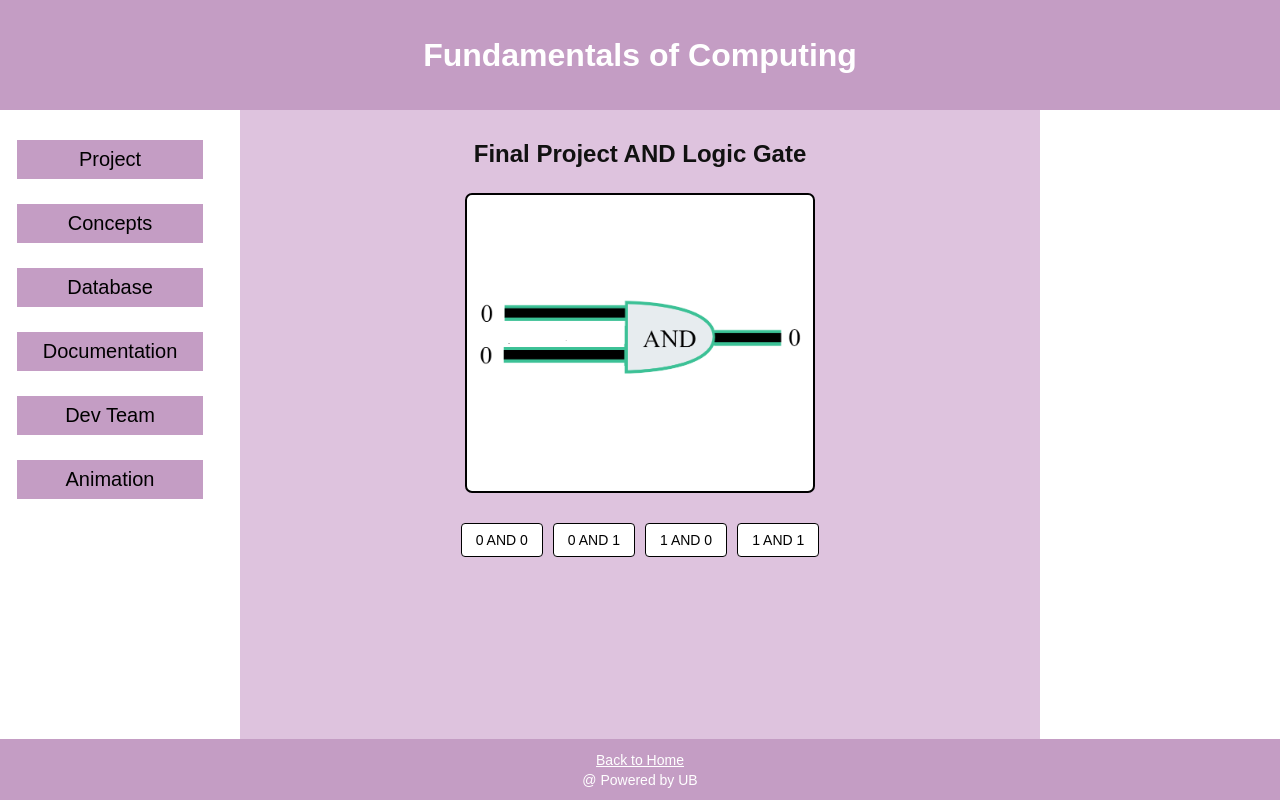
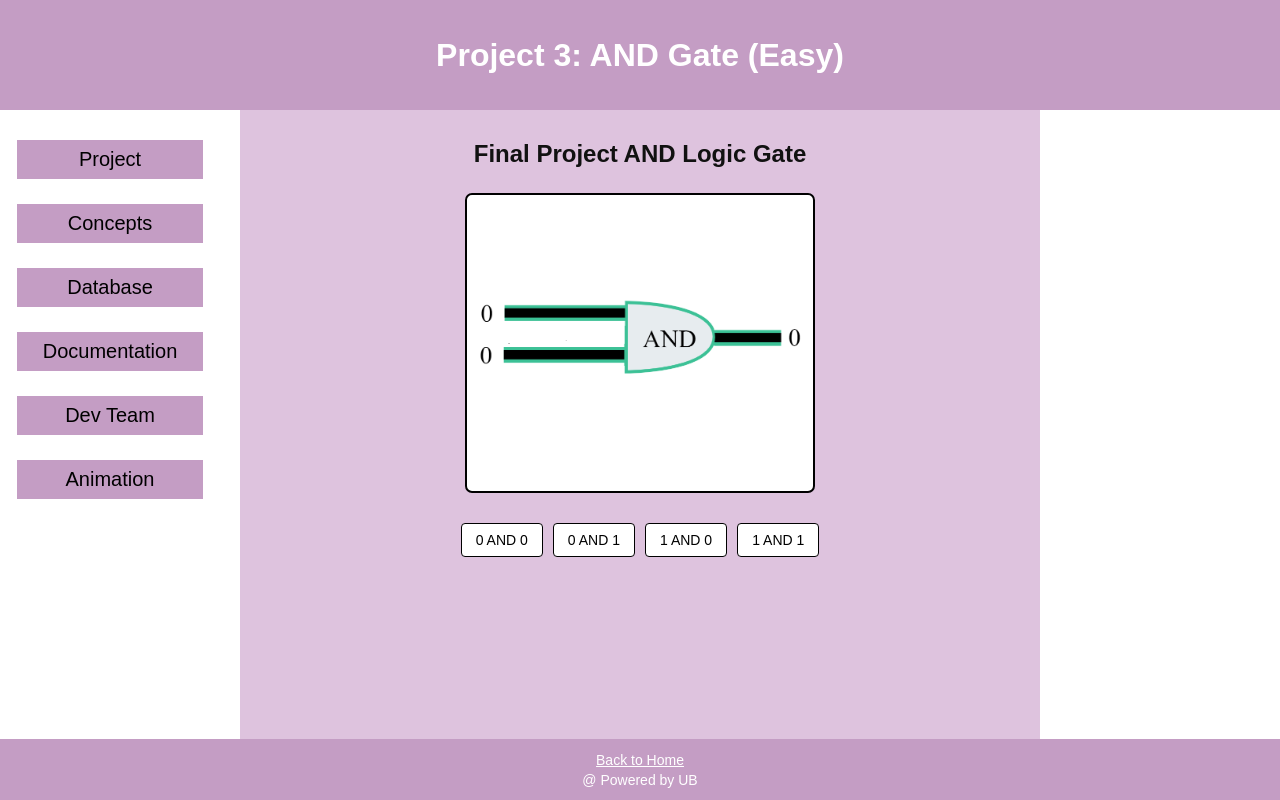
Before and after one commit to 2026165123/foc, a plain HTML site: page andgateeasy.html in a window 1280 px wide. Drawn offline with Linux system fonts and the light colour scheme.

Commit message:
Update header title and maintain HTML structure

```diff
--- a/andgateeasy.html
+++ b/andgateeasy.html
@@ -25,7 +25,7 @@
     <header>
 
         <h1>
-            Fundamentals of Computing
+            Project 3: AND Gate (Easy)
         </h1>
 
     </header>
```
